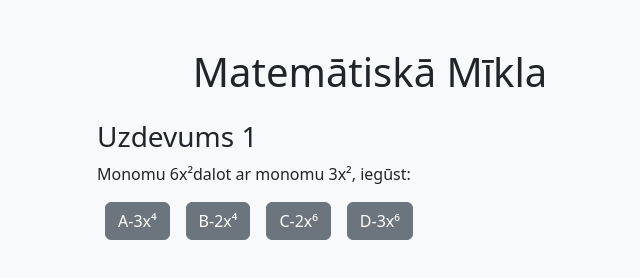
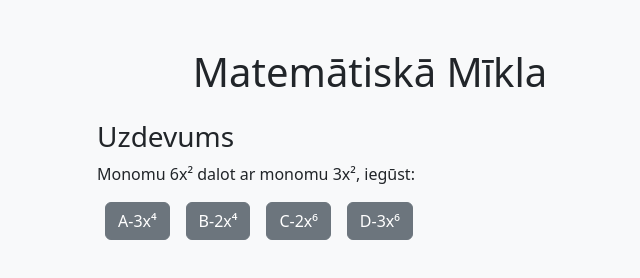
Before and after one commit to lauraandersone/Matem-tisk-sp-le, a plain HTML site: page index2.html in a window 1280 px wide. Shown: the full height of the page, 270-910 px from the left. Drawn offline with nearby package versions, Linux system fonts and the light colour scheme.

Commit message:
beidzot strada

```diff
--- a/index1.html
+++ b/index1.html
@@ -6,12 +6,7 @@
   <meta name="viewport" content="width=device-width, initial-scale=1.0" />
   <title>Matemātiskā Mīkla</title>
   <!-- Bootstrap CSS -->
-    <link
-      href="https://cdn.jsdelivr.net/npm/bootstrap@5.2.3/dist/css/bootstrap.min.css"
-      rel="stylesheet"
-      integrity="sha384-rbsA2VBKQhggwzxH7pPCaAqO46MgnOM80zW1RWuH61DGLwZJEdK2Kadq2F9CUG65"
-      crossorigin="anonymous"
-    />
+  <link href="https://cdn.jsdelivr.net/npm/bootstrap@5.2.3/dist/css/bootstrap.min.css" rel="stylesheet" integrity="sha384-rbsA2VBKQhggwzxH7pPCaAqO46MgnOM80zW1RWuH61DGLwZJEdK2Kadq2F9CUG65" crossorigin="anonymous" />
 </head>
 <body class="bg-light">
   <div class="container mt-5">
@@ -39,11 +34,9 @@
       </div>
     </div>
   </div>
-    <script
-      src="https://cdn.jsdelivr.net/npm/bootstrap@5.2.3/dist/js/bootstrap.bundle.min.js"
-      integrity="sha384-kenU1KFdBIe4zVF0s0G1M5b4hcpxyD9F7jL+jjXkk+Q2h455rYXK/7HAuoJl+0I4"
-      crossorigin="anonymous"
-    ></script>
+  <!-- Bootstrap JS -->
+  <script src="https://cdn.jsdelivr.net/npm/bootstrap@5.2.3/dist/js/bootstrap.bundle.min.js" integrity="sha384-kenU1KFdBIe4zVF0s0G1M5b4hcpxyD9F7jL+jjXkk+Q2h455rYXK/7HAuoJl+0I4" crossorigin="anonymous"></script>
+  <!-- Custom JS -->
   <script src="script.js"></script>
 </body>
 </html>
--- a/index2.html
+++ b/index2.html
@@ -17,7 +17,6 @@
       href="https://cdn.jsdelivr.net/npm/bootstrap-icons@1.10.5/font/bootstrap-icons.css"
     />
   </head>
-  <body>
   <body class="bg-light">
     <div class="container mt-5">
       <div class="row justify-content-center">
--- a/script.js
+++ b/script.js
@@ -1,34 +1,25 @@
-// Spēles parametri
-const totalLevels = 4;
-const totalQuestionsPerLevel = 5;
-let lives = 3;
-let currentLevel = 1;
-let currentQuestion = 0;
-let correctAnswersInRow = 0;
-
-// Funkcija, kas sāk jaunu spēli
+// Spēles sākšanas funkcija
 function startGame() {
   window.location.href = "index2.html";
 }
+document.addEventListener("DOMContentLoaded", function() {
+    generateQuestion(); // Ģenerē uzdevumu, kad lapa ir ielādēta
+  });
 
-// Kad lapa ir ielādēta, izsaukt funkciju, kas ģenerē uzdevumu
-document.addEventListener("DOMContentLoaded", function() {
-    generateQuestion();
-});
+  let currentQuestion = 0;
+  const totalQuestionsPerLevel = 5; // Piemēram, 5 uzdevumi katram līmenim
 
   // Funkcija, kas ģenerē uzdevumu
   function generateQuestion() {
-    if (currentQuestion < totalQuestionsPerLevel) {
     // Iegūstam jautājumu un atbilžu variantus
-        const question = "Monomu 6x²dalot ar monomu 3x², iegūst:";
+    const question = "Monomu 6x² dalot ar monomu 3x², iegūst:";
     const answers = ["A-3x⁴", "B-2x⁴", "C-2x⁶", "D-3x⁶"]; // Ievietojiet pareizās atbildes pirmajā pozīcijā
 
     // Ģenerējam uzdevumu un pievienojam to HTML
     const questionContainer = document.getElementById("questionContainer");
     const questionDiv = document.createElement("div");
     questionDiv.classList.add("question");
-        questionDiv.innerHTML = `<h3>Uzdevums ${currentQuestion + 1}</h3>
-            <p>${question}</p>`;
+    questionDiv.innerHTML = `<h3>Uzdevums</h3><p>${question}</p>`;
     questionContainer.appendChild(questionDiv);
 
     // Pievienojam atbilžu variantus
@@ -38,9 +29,8 @@ function generateQuestion() {
       const answerButton = document.createElement("button");
       answerButton.classList.add("btn", "btn-secondary", "mx-2");
       answerButton.textContent = answer;
-            answerButton.addEventListener("click", () => checkAnswer(index === 1)); // Pārbauda, vai izvēlētais atbilde ir pareiza
+      answerButton.addEventListener("click", () => checkAnswer(index === 0)); // Pārbauda, vai izvēlētais atbilde ir pareiza
       answersContainer.appendChild(answerButton);
     });
     questionContainer.appendChild(answersContainer);
-
-    }}
+  }
```
Lines whose indentation alone changed are shown as unchanged.
